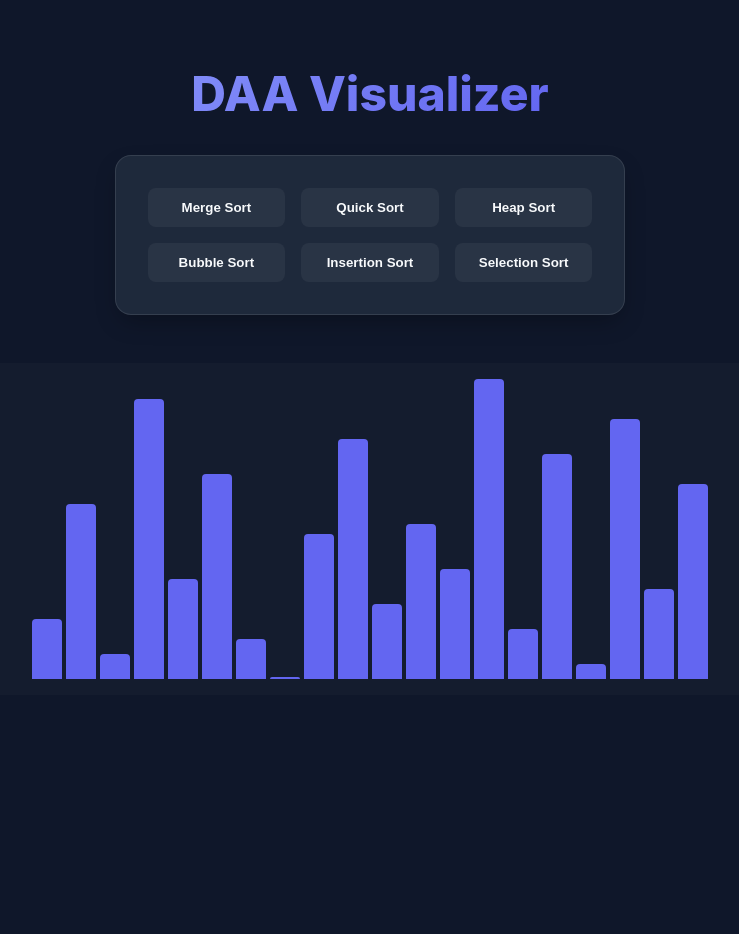
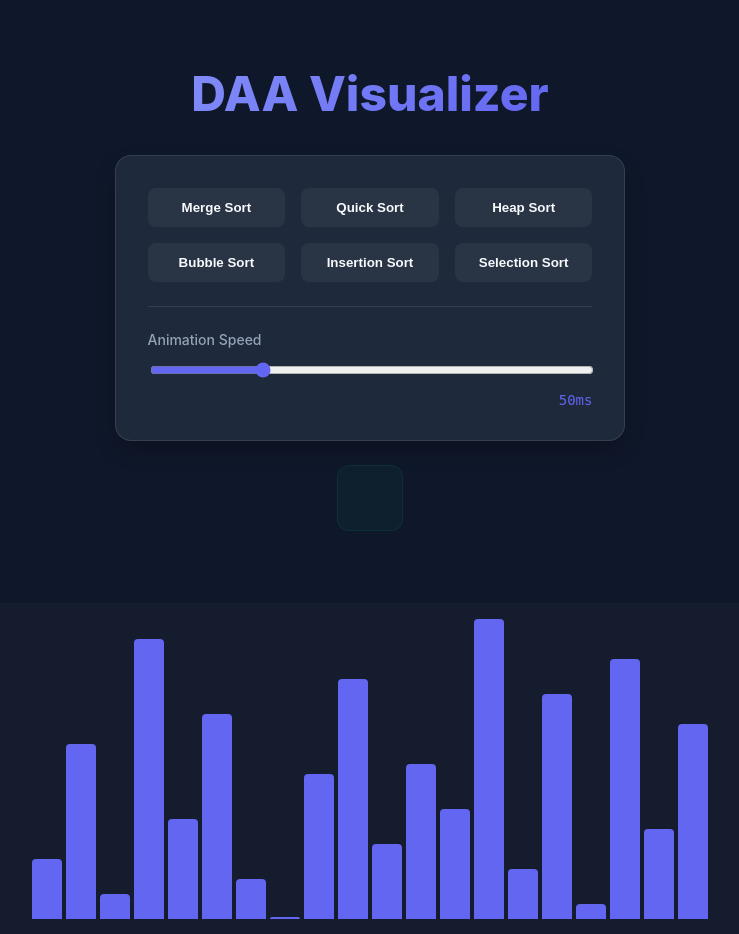
Before and after one commit to RydertHuGlIfE/Design-and-Analysis-for-Algorithm-Visualizer, a Flask app: page / in a window 1280 px wide. Shown: the top 934 px of the page, without its empty margins (270-1009 px from the left). Before the commit the page ends 679 px from the top, so only its background shows below. Run offline with Flask 3, Linux system fonts and the light colour scheme.

Commit message:
added anim speed and complexity displayyy

```diff
--- a/static/style.css
+++ b/static/style.css
@@ -45,6 +45,34 @@ body {
     gap: 1rem;
 }
 
+.speed-control {
+    margin-top: 1.5rem;
+    padding-top: 1.5rem;
+    border-top: 1px solid rgba(255, 255, 255, 0.1);
+    display: flex;
+    flex-direction: column;
+    gap: 0.75rem;
+}
+
+.speed-control label {
+    font-size: 0.875rem;
+    color: var(--text-muted);
+    font-weight: 500;
+}
+
+.speed-control input[type="range"] {
+    width: 100%;
+    accent-color: var(--primary-color);
+    cursor: pointer;
+}
+
+#speed-value {
+    font-family: 'Space Mono', monospace;
+    font-size: 0.875rem;
+    color: var(--primary-color);
+    align-self: flex-end;
+}
+
 button {
     padding: 0.75rem 1.5rem;
     border-radius: 0.5rem;
@@ -82,3 +110,36 @@ button:hover {
     border-radius: 4px 4px 0 0;
     transition: height 0.1s ease, background-color 0.1s ease;
 }
+
+.status-info {
+    margin: 1.5rem 0;
+    padding: 1rem 2rem;
+    min-height: 2rem;
+    display: flex;
+    flex-direction: column;
+    align-items: center;
+    gap: 0.5rem;
+    background: rgba(16, 185, 129, 0.05);
+    border-radius: 0.75rem;
+    border: 1px solid rgba(16, 185, 129, 0.1);
+}
+
+.success-text {
+    color: #10b981;
+    font-size: 1.25rem;
+    font-weight: 700;
+    text-transform: uppercase;
+    letter-spacing: 0.05em;
+    animation: fadeIn 0.5s ease-out;
+}
+
+.complexity-info {
+    color: var(--text-muted);
+    font-family: 'Space Mono', monospace;
+    font-size: 0.9rem;
+}
+
+@keyframes fadeIn {
+    from { opacity: 0; transform: translateY(-5px); }
+    to { opacity: 1; transform: translateY(0); }
+}
--- a/templates/index.html
+++ b/templates/index.html
@@ -23,7 +23,14 @@
                 <button>Insertion Sort</button>
                 <button>Selection Sort</button>
             </div>
+            <div class="speed-control">
+                <label for="speed-slider">Animation Speed</label>
+                <input type="range" id="speed-slider" min="1" max="200" value="50">
+                <span id="speed-value">50ms</span>
+            </div>
         </div>
+
+        <div id="status-info" class="status-info"></div>
 
         <div id="bar-container" class="bar-container">
             <!-- Bars will be generated here -->
@@ -31,11 +38,30 @@
     </div>
 
     <script>
+        const algoMetadata = {
+            'Merge Sort': {
+                complexity: 'O(n log n)', case: 'Stable'
+            },
+            'Quick Sort': {
+                complexity: 'O(n log n)', case: 'Unstable'
+            }
+        };
         const container = document.getElementById('bar-container');
+        const statusElement = document.getElementById('status-info');
+        const speedSlider = document.getElementById('speed-slider');
+        const speedValue = document.getElementById('speed-value');
+
+        let animationSpeed = parseInt(speedSlider.value);
         let array = [120, 350, 50, 560, 200, 410, 80, 5, 290, 480, 150, 310, 220, 600, 100, 450, 30, 520, 180, 390];
+
+        speedSlider.oninput = function() {
+            animationSpeed = parseInt(this.value);
+            speedValue.innerText = `${this.value}ms`;
+        }
 
         function createBars() {
             container.innerHTML = '';
+            statusElement.innerHTML = '';
             array.forEach(value => {
                 const bar = document.createElement('div');
                 bar.classList.add('bar');
@@ -43,6 +69,15 @@
                 container.appendChild(bar);
             });
         }
+
+        function onSortComplete(algoName) {
+            const meta = algoMetadata[algoName];
+            statusElement.innerHTML = `
+                <span class="success-text">Array Sorted!</span>
+                <span class="complexity-info">Time Complexity: ${meta.complexity}</span>
+            `;
+        }
+
 
         const sleep = (ms) => new Promise(resolve => setTimeout(resolve, ms));
 
@@ -61,9 +96,9 @@
 
                 if (type === 'CMP') {
                     if (bars[i] && bars[j]) {
-                        bars[i].style.backgroundColor = '#ef4444';
-                        bars[j].style.backgroundColor = '#ef4444';
-                        await sleep(50);
+                        bars[i].style.backgroundColor = '#f59e0b';
+                        bars[j].style.backgroundColor = '#f59e0b';
+                        await sleep(animationSpeed);
                         bars[i].style.backgroundColor = '#6366f1';
                         bars[j].style.backgroundColor = '#6366f1';
                     }
@@ -71,7 +106,7 @@
                     if (bars[i]) {
                         bars[i].style.height = `${j * 0.5}px`;
                         bars[i].style.backgroundColor = '#f59e0b';
-                        await sleep(30);
+                        await sleep(animationSpeed);
                         bars[i].style.backgroundColor = '#6366f1';
                     }
                 }
@@ -80,6 +115,7 @@
             for (let bar of bars) {
                 bar.style.backgroundColor = '#10b981';
             }
+            onSortComplete('Merge Sort');
         }
 
         async function startQuickSort() {
@@ -94,21 +130,22 @@
                 const j = parseInt(parts[2]);
 
                 if (type === 'CMP') {
-                    bars[i].style.backgroundColor = '#ef4444';
-                    bars[j].style.backgroundColor = '#ef4444';
-                    await sleep(30);
+                    bars[i].style.backgroundColor = '#f59e0b';
+                    bars[j].style.backgroundColor = '#f59e0b';
+                    await sleep(animationSpeed);
                     bars[i].style.backgroundColor = '#6366f1';
                     bars[j].style.backgroundColor = '#6366f1';
                 } else if (type === 'UPD') {
                     bars[i].style.height = `${j * 0.5}px`;
                     bars[i].style.backgroundColor = '#f59e0b';
-                    await sleep(30);
+                    await sleep(animationSpeed);
                     bars[i].style.backgroundColor = '#6366f1';
                 }
             }
             for (let bar of bars) {
                 bar.style.backgroundColor = '#10b981';
             }
+            onSortComplete('Quick Sort');
         }
 
         createBars();
```
